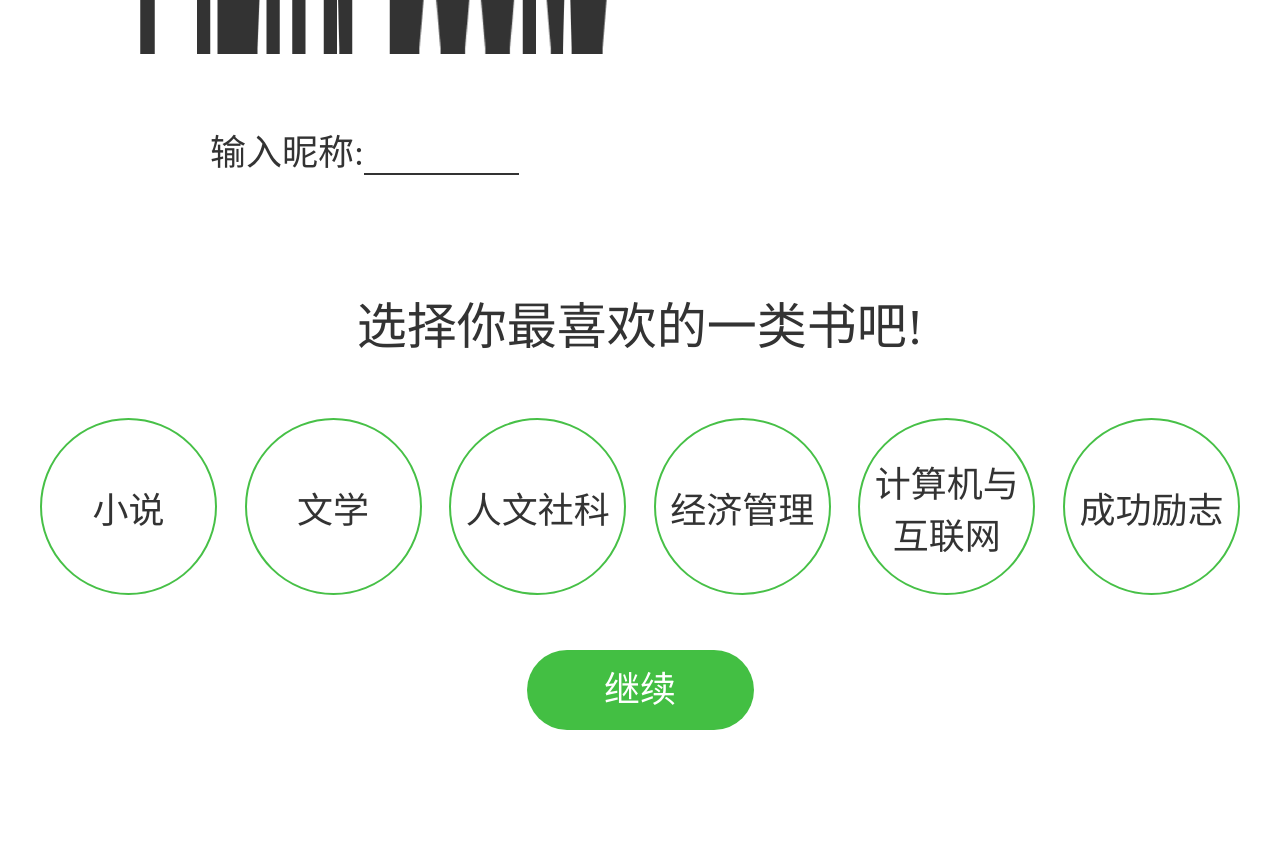
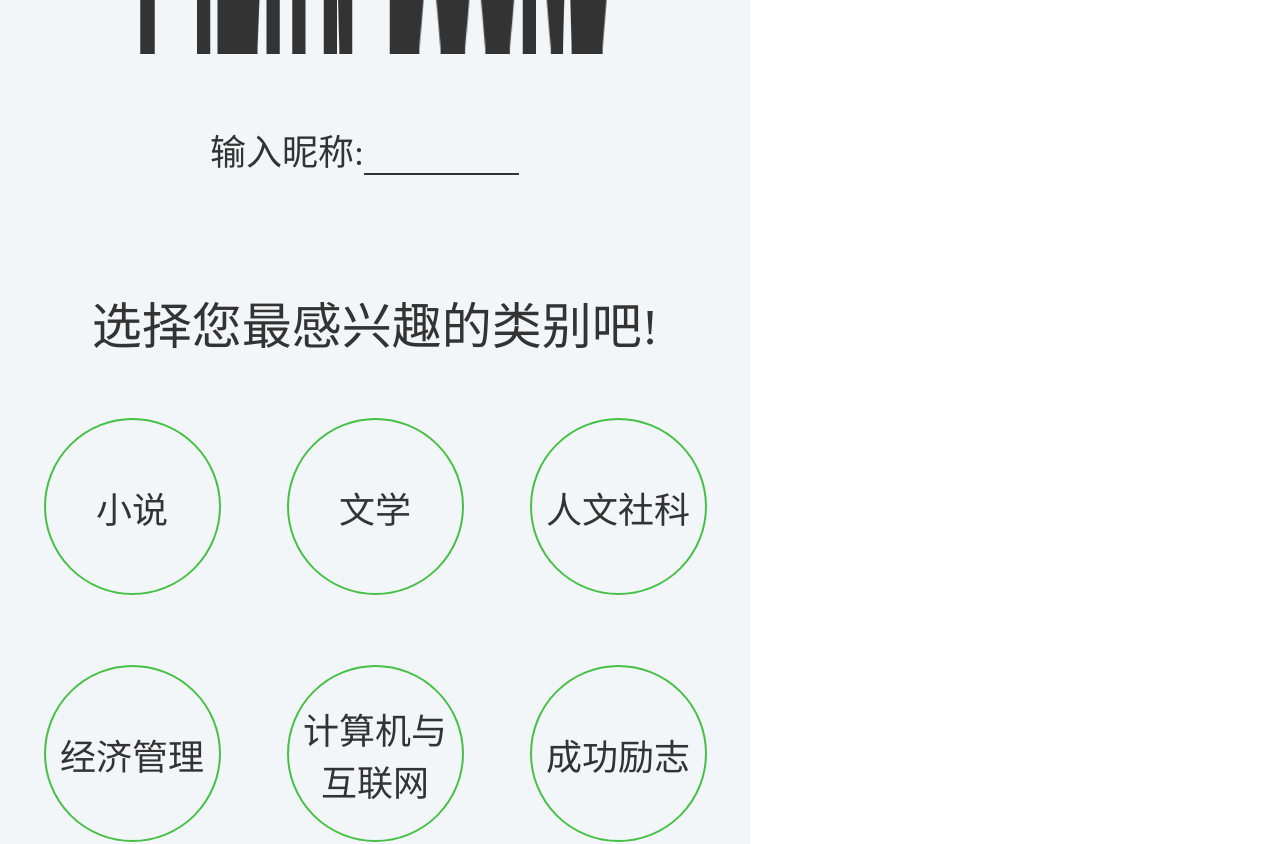
Before and after one commit to 754846243/book-app, a Vue app: page /select in a window 1280 px wide. Shown: the part 660-1504 px from the top of the page. Before the commit the page ends 1390 px from the top, so only its background shows below. Built offline with nearby package versions, Linux system fonts and the light colour scheme; a web font is replaced by a local one; what vue-resource would draw is missing.

Commit message:
选择界面

```diff
--- a/src/App.vue
+++ b/src/App.vue
@@ -1,12 +1,24 @@
 <template>
-  <div id="app">
+  <div id="app" ref="app">
     <router-view/>
   </div>
 </template>
 
 <script>
 export default {
-  name: 'App'
+  name: 'App',
+  methods: {
+    _monitorHeight () {
+      // 动态设置min-height，确保全部都有背景颜色
+      setTimeout(() => {
+        let height = window.screen.height
+        this.$refs.app.style.minHeight = height + 'px'
+      }, 20)
+    }
+  },
+  mounted () {
+    this._monitorHeight()
+  }
 }
 </script>
 
@@ -32,4 +44,9 @@ export default {
   font-family: 'regular';
   color: #333333;
 }
+
+#app{
+  background: #f2f6f9;
+  width: 750px;
+}
 </style>
--- a/src/components/content/content.vue
+++ b/src/components/content/content.vue
@@ -24,16 +24,8 @@ export default {
       if (!getCookie('cellphone')) {
         this.$router.push('/login')
       } else {
-        this._monitorHeight()
         this._handleButton()
       }
-    },
-    _monitorHeight () {
-      // 动态设置content的min-height，确保全部都有背景颜色
-      setTimeout(() => {
-        let height = window.screen.height
-        this.$refs.content.style.minHeight = height + 'px'
-      }, 20)
     },
     _handleButton () {
       // 监听屏幕的高度和内容块的高度，并传入Bus中，管理我的界面中按钮的高度
@@ -54,7 +46,6 @@ export default {
 <style scoped>
 .content{
   position: absolute;
-  background: #f2f6f9;
   z-index: -1;
   width: 750px;
 }
--- a/src/components/select/select.vue
+++ b/src/components/select/select.vue
@@ -1,17 +1,31 @@
 <template>
   <div class="select-component" ref="select">
     <img class="logo" src="../../common/image/plantbooks.png">
+    <div v-if="first" ref="first">
       <div class="name">
         <p>输入昵称:</p>
         <input type="text" :value="name">
       </div>
-    <p class="title">选择你最喜欢的一类书吧!</p>
+      <p class="title">选择您最感兴趣的类别吧!</p>
       <ul class="selectionList">
-      <li class="selection" v-for="(item, index) in selectionList" :key="index">
+        <li class="selection" v-for="(item, index) in selectionList" :key="index" @click="selectCategory(index)">
           {{item.selection}}
         </li>
       </ul>
-    <div class="button" ref="button">继续</div>
+      <div class="button button-one" ref="button" @click="goOn">继续</div>
+    </div>
+    <div v-else>
+      <div class="title">
+        <p class="title">选择您最喜欢的一类书吧!</p>
+        <h1>{{category.selection}}</h1>
+      </div>
+      <ul class="selectionList">
+        <li class="selection" v-for="(item, index) in optionList" :key="index" @click="selectSCategory(index)">
+          {{item}}
+        </li>
+      </ul>
+      <div class="button button-two" ref="button">开启种书之旅</div>
+    </div>
   </div>
 </template>
 
@@ -45,7 +59,13 @@ export default {
           selection: '成功励志'
         }
       ],
-      name: ''
+      name: '',
+      first: true,
+      category: {},
+      optionList: [
+        // 假数据
+        '文学经典', '散文随笔', '日记书信', '演讲访谈', '传记回忆'],
+      sCategory: []
     }
   },
   mounted () {
@@ -57,12 +77,35 @@ export default {
         let clientHeight = this.$refs.select.clientHeight
         let availHeight = window.screen.availHeight
         if (clientHeight > availHeight) {
-          console.log(0)
-          this.$refs.button.style.marginTop = '-15px'
+          this.$refs.button.style.marginTop = '-5px'
         } else if (clientHeight > availHeight - 50) {
           this.$refs.button.style.marginTop = '0px'
         }
       }, 20)
+    },
+    selectCategory (index) {
+      let target = this.$refs.first.getElementsByTagName('li')[index]
+      if (JSON.stringify(this.category) === '{}') {
+        // 当原本所选为空时
+        target.style.background = '#47c047'
+        target.style.color = '#f2f6f9'
+        this.category = this.selectionList[index]
+      } else if (this.category === this.selectionList[index]) {
+        // 当原本所选和现在所点相同时
+        target.style.background = '#f2f6f9'
+        target.style.color = '#47c047'
+        this.category = {}
+      } else {
+        // 当选了不止一项时
+        console.log('只能选择一项')
+      }
+    },
+    goOn () {
+      if (!(JSON.stringify(this.category) === '{}')) {
+        this.first = false
+        this._judgeButton()
+        // 将所选项post出去并且收到数据，暂时没有接口，没有写
+      }
     }
   }
 }
@@ -78,8 +121,8 @@ img{
   display: flex;
   flex-wrap: wrap;
   margin-top: 60px;
-  padding: 0px 40px;
-  justify-content: space-between;
+  padding: 0px 8px;
+  justify-content: center;
 }
 
 .selection{
@@ -92,7 +135,7 @@ img{
   align-items: center;
   justify-content: center;
   font-size: 36px;
-  margin-bottom: 70px;
+  margin: 0 33px 70px;
 }
 
 .name{
@@ -113,15 +156,17 @@ img{
   border-top: transparent;
   border-right: transparent;
   border-left: transparent;
+  background: #f2f6f9;
+  outline:none
 }
 
-.title{
+p.title{
   font-size: 50px;
   text-align: center;
 }
 
 .button{
-  width: 227px;
+
   height: 80px;
   line-height: 80px;
   text-align: center;
@@ -131,4 +176,25 @@ img{
   border-radius: 50px;
   margin: 103px auto 0px auto;
 }
+
+.button-one{
+  width: 227px;
+}
+
+.button-two{
+  width: 340px;
+}
+
+.title{
+  margin-top: 12px;
+}
+
+h1{
+  text-align: center;
+  font-weight: normal;
+  font-size: 72px;
+  text-align: center;
+  margin-top: 55px;
+  margin-bottom: -6px;
+}
 </style>
```
Lines whose indentation alone changed are shown as unchanged.
